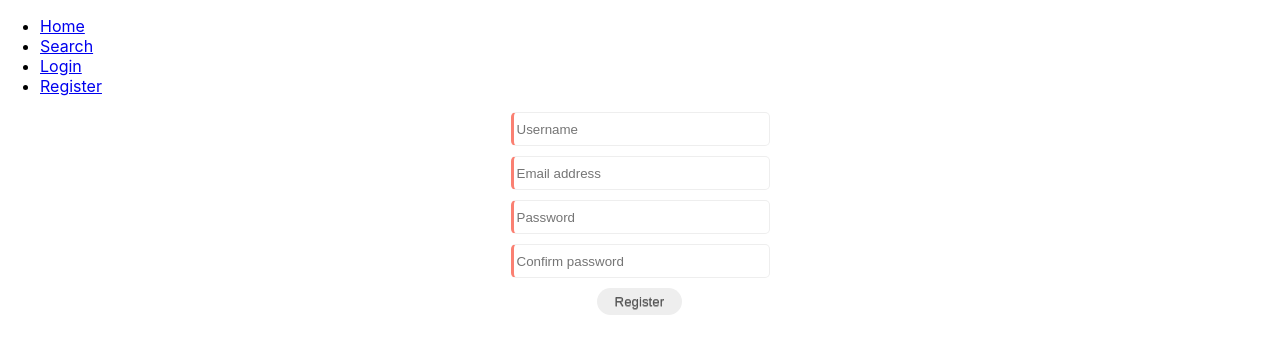
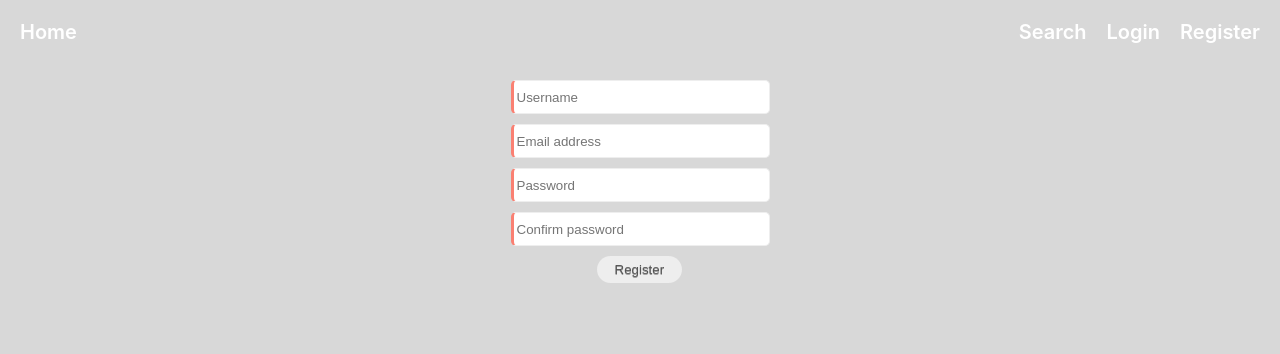
Before and after one commit to daniel08s/worst-parking, a React (Create React App) app in the folder client/: page /register in a window 1280 px wide. Shown: the top 354 px of the page. Built offline with nearby package versions, Linux system fonts and the light colour scheme; no server answers.

Commit message:
Changes to Navbar and styles

```diff
--- a/client/src/components/App.js
+++ b/client/src/components/App.js
@@ -1,42 +1,15 @@
 import React from 'react';
-import { Query } from 'react-apollo';
 import styled from 'styled-components';
 
-import { GET_ALL_USERS } from '../queries';
-import Error from './Error';
-
-const UserList = styled.ul`
-  list-style-type: none;
-  padding: 0px 10px;
-  width: 200px;
-`;
-
-const UserInfo = styled.li`
-
+const StyledApp = styled.div`
+  padding-left: 20px;
 `;
 
 const App = () => (
-  <div className="App">
+  <StyledApp className="App">
     <h1>Home</h1>
-    <Query query={GET_ALL_USERS}>
-      {({ data, loading, error }) => {
-        if (loading) return <div>Loading...</div>
-        if (error) return <Error error={error}/>
-        return (
-          <>
-            <h2>Users:</h2>
-            <UserList>
-              {data.getAllUsers.map(user => (
-                <UserInfo key={user._id} >
-                  {user.username} - {user.email}
-                </UserInfo>
-              ))}
-            </UserList>
-          </>
-        );
-      }}
-    </Query>
-  </div>
+
+  </StyledApp>
 );
 
 export default App;
--- a/client/src/components/Auth/Register.js
+++ b/client/src/components/Auth/Register.js
@@ -2,7 +2,7 @@ import React from 'react';
 import { withRouter } from 'react-router-dom';
 import { Mutation } from 'react-apollo';
 
-import { RegisterForm, Input, Button } from '../Styles';
+import { StyledRegisterForm, StyledInput, StyledButton } from '../Styles';
 import { REGISTER_USER } from '../../queries';
 import Error from '../Error';
 import { useFormInput } from '../../hooks';
@@ -38,44 +38,44 @@ const Register = (props) => {
       }}
     >
       {(registerUser, { loading, data, error }) => (
-          <RegisterForm onSubmit={e => handleSubmit(e, registerUser)}>
-            <Input
+          <StyledRegisterForm onSubmit={e => handleSubmit(e, registerUser)}>
+            <StyledInput
               name="username"
               placeholder="Username"
               type="text"
               {...username}
               required
             />
-            <Input
+            <StyledInput
               name="email"
               placeholder="Email address"
               type="email"
               {...email}
               required
             />
-            <Input
+            <StyledInput
               type="password"
               name="password"
               placeholder="Password"
               {...password}
               required
             />
-            <Input
+            <StyledInput
               type="password"
               name="passwordConfirmation"
               placeholder="Confirm password"
               {...passwordConf}
               required
             />
-          <Button
+          <StyledButton
             type="submit"
             disabled={loading || !validate()}
             onSubmit={e => handleSubmit(e, registerUser)}
           >
             Register
-          </Button>
+          </StyledButton>
           {error &&  <Error error={error} />}
-        </RegisterForm>
+        </StyledRegisterForm>
       )}
     </Mutation>
   );
--- a/client/src/components/Auth/Signin.js
+++ b/client/src/components/Auth/Signin.js
@@ -2,7 +2,7 @@ import React from 'react';
 import { withRouter } from 'react-router-dom';
 import { Mutation } from 'react-apollo';
 
-import { SigninForm, Input, Button } from '../Styles';
+import { StyledSigninForm, StyledInput, StyledButton } from '../Styles';
 import { SIGNIN_USER } from '../../queries';
 import Error from '../Error';
 import { useFormInput } from '../../hooks';
@@ -28,30 +28,30 @@ const Signin = (props) => {
       variables={{ username: username.value, password: password.value }}
     >
       {(signinUser, { loading, data, error }) => (
-        <SigninForm onSubmit={e => handleSubmit(e, signinUser)}>
-          <Input
+        <StyledSigninForm onSubmit={e => handleSubmit(e, signinUser)}>
+          <StyledInput
             name="username"
             placeholder="Username"
             type="text"
             {...username}
             required
           />
-          <Input
+          <StyledInput
             type="password"
             name="password"
             placeholder="Password"
             {...password}
             required
           />
-          <Button
+          <StyledButton
             type="submit"
             disabled={loading || !validate()}
             onSubmit={e => handleSubmit(e, signinUser)}
           >
             Login
-          </Button>
+          </StyledButton>
           {error &&  <Error error={error} />}
-        </SigninForm>
+        </StyledSigninForm>
       )}
     </Mutation>
   );
--- a/client/src/components/Navbar.js
+++ b/client/src/components/Navbar.js
@@ -1,51 +1,58 @@
-import React, { Fragment } from 'react';
+import React from 'react';
 import { NavLink } from 'react-router-dom';
 
 import Logout from '../components/Auth/Logout';
+import { StyledNavbar, StyledNavUl, StyledNavLi } from './Styles';
 
 const Navbar = ({ session }) => (
-  <nav>
+  <StyledNavbar>
     {session && session.getCurrentUser ? <NavbarAuth session={session} /> : <NavbarUnAuth />}
-  </nav>
+  </StyledNavbar>
 );
 
 const NavbarAuth = ({ session }) => (
-  <Fragment>
-    <ul>
-      <li>
+  <>
+    <StyledNavUl>
+      <StyledNavLi>
         <NavLink to="/" exact>Home</NavLink>
-      </li>
-      <li>
+      </StyledNavLi>
+    </StyledNavUl>
+    <StyledNavUl>
+      <StyledNavLi>
         <NavLink to="/search">Search</NavLink>
-      </li>
-      <li>
+      </StyledNavLi>
+      <StyledNavLi>
         <NavLink to="/post/add">Post</NavLink>
-      </li>
-      <li>
+      </StyledNavLi>
+      <StyledNavLi>
         <NavLink to="/profile">Profile</NavLink>
-      </li>
-      <li>
+      </StyledNavLi>
+      <StyledNavLi>
         <Logout />
-      </li>
-    </ul>
-  </Fragment>
+      </StyledNavLi>
+    </StyledNavUl>
+  </>
 );
 
 const NavbarUnAuth = () => (
-  <ul>
-    <li>
-      <NavLink to="/" exact>Home</NavLink>
-    </li>
-    <li>
-      <NavLink to="/search">Search</NavLink>
-    </li>
-    <li>
-      <NavLink to="/login">Login</NavLink>
-    </li>
-    <li>
-      <NavLink to="/register">Register</NavLink>
-    </li>
-  </ul>
+  <>
+    <StyledNavUl>
+      <StyledNavLi>
+        <NavLink to="/" exact>Home</NavLink>
+      </StyledNavLi>
+    </StyledNavUl>
+    <StyledNavUl>
+      <StyledNavLi>
+        <NavLink to="/search">Search</NavLink>
+      </StyledNavLi>
+      <StyledNavLi>
+        <NavLink to="/login">Login</NavLink>
+      </StyledNavLi>
+      <StyledNavLi>
+        <NavLink to="/register">Register</NavLink>
+      </StyledNavLi>
+    </StyledNavUl>
+  </>
 );
 
 export default Navbar;
--- a/client/src/components/Styles/index.js
+++ b/client/src/components/Styles/index.js
@@ -1,6 +1,6 @@
 import styled from 'styled-components';
 
-export const SigninForm = styled.form`
+export const StyledSigninForm = styled.form`
   display: grid;
   grid-template-columns: auto;
   grid-template-rows: 1fr;
@@ -9,7 +9,7 @@ export const SigninForm = styled.form`
   justify-content: center;
 `;
 
-export const RegisterForm = styled.form`
+export const StyledRegisterForm = styled.form`
   display: grid;
   grid-template-columns: auto;
   grid-template-rows: 1fr;
@@ -18,7 +18,7 @@ export const RegisterForm = styled.form`
   justify-content: center;
 `;
 
-export const Input = styled.input`
+export const StyledInput = styled.input`
   width: 250px;
   height: 30px;
   margin: 0 .25rem;
@@ -54,7 +54,7 @@ export const Input = styled.input`
   } */
 `;
 
-export const Button = styled.button`
+export const StyledButton = styled.button`
   display: inline-block;
   padding: 0.3em 1.2em;
   margin: 0 0.1em 0.1em 0;
@@ -83,3 +83,47 @@ export const Button = styled.button`
     margin:0.2em auto;
   }
 `;
+
+export const StyledNavbar = styled.nav`
+  height: 80px;
+  width: 100%;
+  font-size: 20px;
+  background: transparent none repeat scroll 0% 0%;
+  display: grid;
+  grid-template-columns: 1fr 1fr;
+`;
+
+export const StyledNavUl = styled.ul`
+  list-style: none;
+  padding-left: 20px;
+
+  display: flex;
+  justify-content: flex-start;
+
+  :not(:first-child) {
+    justify-content: flex-end;
+  }
+`;
+
+export const StyledNavLi = styled.li`
+  font-weight: 600;
+  color: #FFF;
+  padding-right: 20px;
+
+  a,
+  a:visited,
+  a:link,
+  a:hover,
+  a:active {
+    color: #FFF;
+    text-decoration: none;
+  }
+
+  a:hover {
+    border-bottom: 2px solid white;
+    padding-bottom: 5px;
+  }
+`;
+
+export const StyledNavRight = styled.div`
+`;
--- a/client/src/index.css
+++ b/client/src/index.css
@@ -10,6 +10,15 @@ body, html {
   -moz-osx-font-smoothing: grayscale;
 }
 
+body {
+  position: absolute !important;
+  width: 100% !important;
+  height: 100% !important;
+  overflow: hidden !important;
+  background: rgb(216, 216, 216) none repeat scroll 0% 0% !important;
+  z-index: -2 !important;
+}
+
 code {
   font-family: source-code-pro, Menlo, Monaco, Consolas, "Courier New",
     monospace;
```
